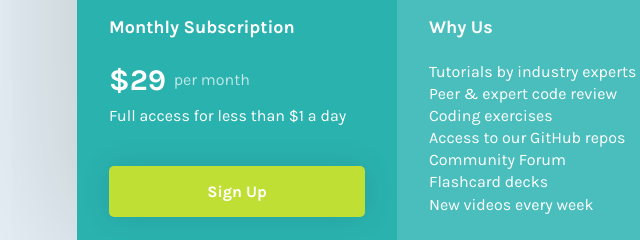
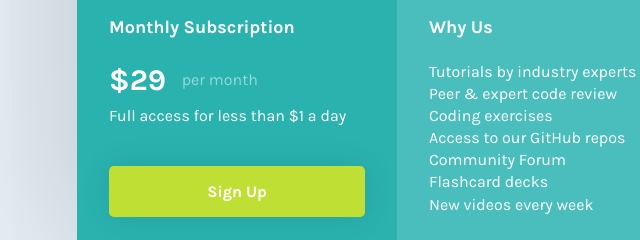
Before and after one commit to CaptKraken/single-price-grid-component, a plain HTML site: page index.html in a window 1280 px wide. Shown: the part 392-632 px from the top of the page, 243-883 px from the left. Drawn offline with Linux system fonts and the light colour scheme.

Commit message:
Add files via upload

```diff
--- a/style/main.scss
+++ b/style/main.scss
@@ -96,9 +96,10 @@ ul {
     margin-bottom: 0.5rem;
     &--text {
       display: inline-block;
+      padding-left: 0.5rem;
       font-size: 1rem;
       font-weight: 400;
-      opacity: 0.7;
+      opacity: 0.5;
       transform: translateY(-0.3rem);
     }
   }
```
Also changed, not shown: style/main.css, 1 other file.
